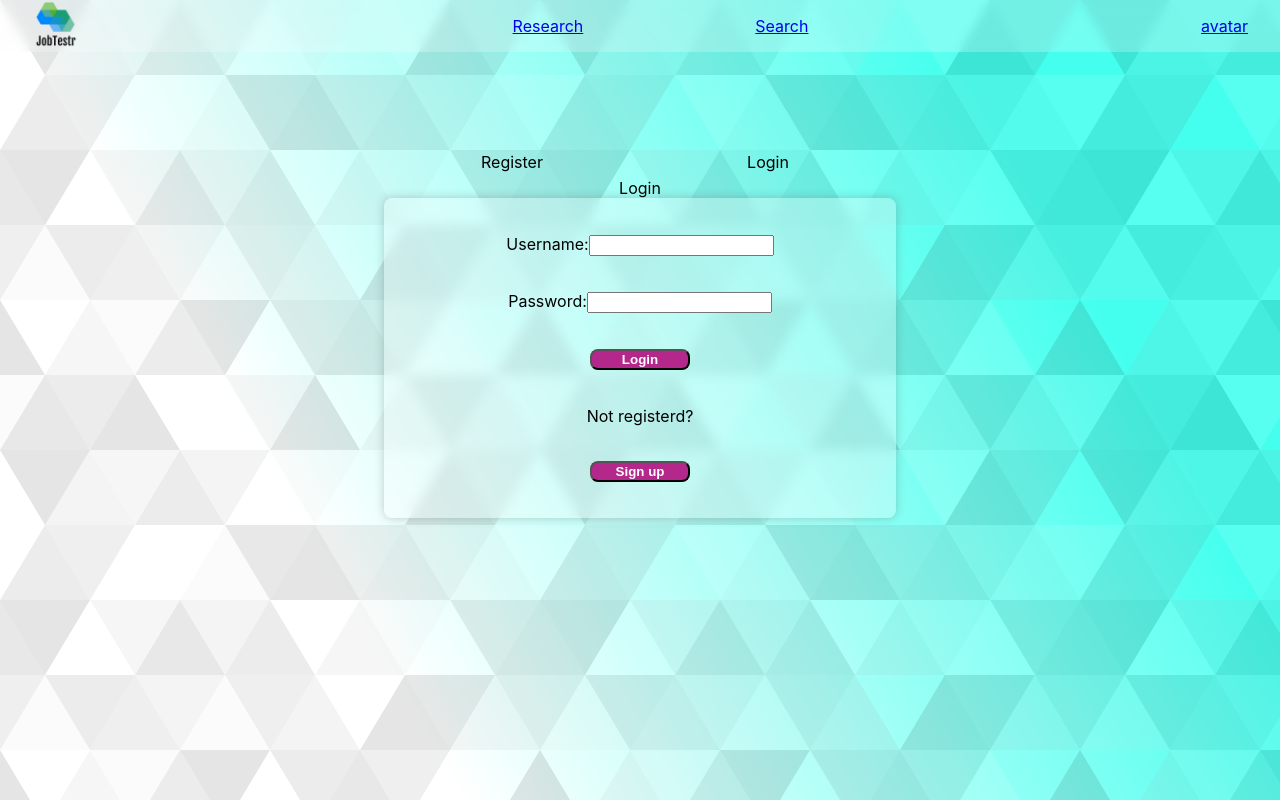
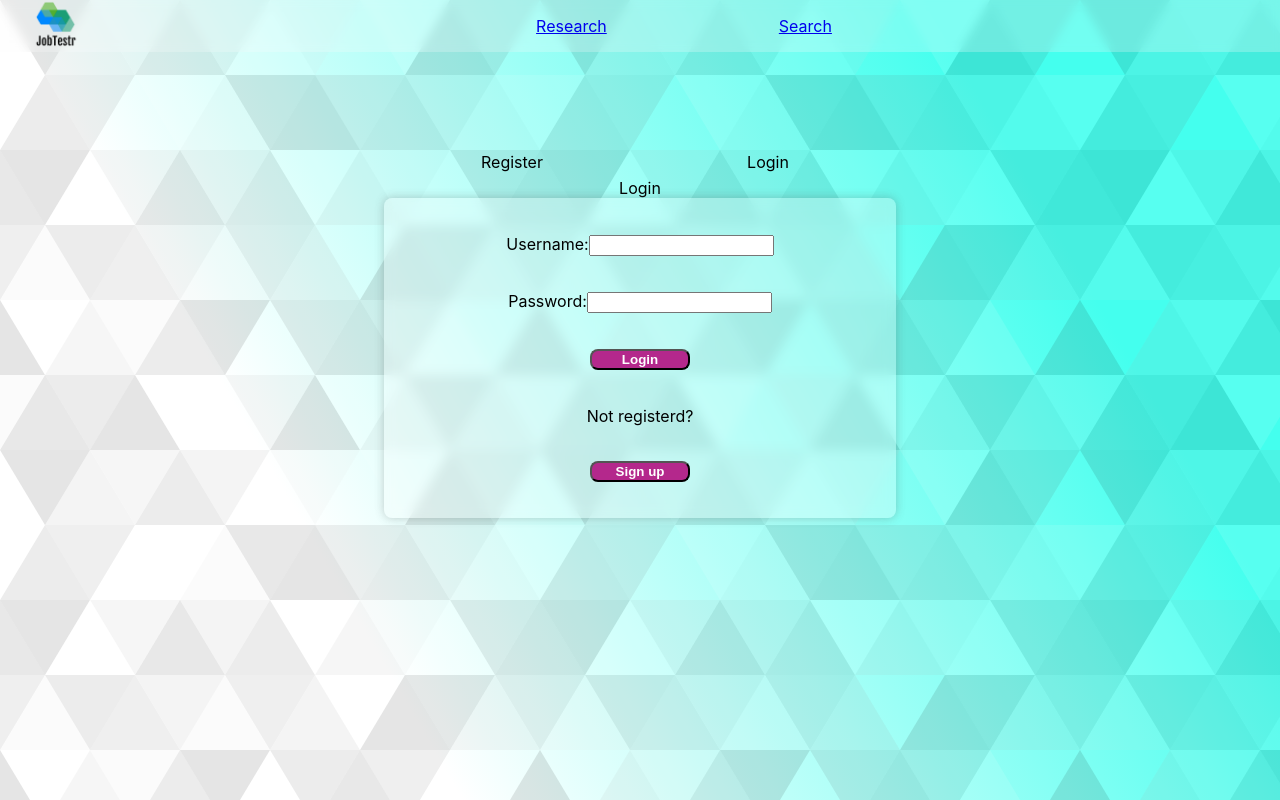
Before and after one commit to epittab/mod_four_project_client, a React (Create React App) app: page /research in a window 1280 px wide. Built offline with nearby package versions, Linux system fonts and the light colour scheme; no server answers; what google-maps-react would draw is missing.

Commit message:
updated navbar

```diff
--- a/src/App.js
+++ b/src/App.js
@@ -48,7 +48,7 @@ class App extends React.Component {
       if (data.user_id) {
         this.setState({currentUser: data})
       }
-      console.log(data);
+      // console.log(data);
     })
   }
 
@@ -95,7 +95,7 @@ class App extends React.Component {
     .then(r => r.json())
     .then(data => {
         this.setState({tags: filteredTags})
-        console.log(data)
+        // console.log(data)
     })
   }
 
@@ -103,7 +103,7 @@ class App extends React.Component {
   render() {
   return (
     <div className="App">
-      <Navbar isLogged={!!this.state.currentUser} removeUser={this.removeUser}/>
+      <Navbar isLogged={!!this.state.currentUser} removeUser={this.removeUser} firstName={this.state.currentUser}/>
       {
         this.state.currentUser ?
         < Switch >
--- a/src/Navbar.js
+++ b/src/Navbar.js
@@ -24,7 +24,7 @@ class Navbar extends React.Component {
                     <li className='Navbar-menu-item'><Link to='/search'>Search</Link></li>
                 </ul>
                 <div className='Navbar-avatar'>
-                    <Link to='/user'>avatar</Link>
+                     { this.props.isLogged ? <p>Hello, <Link to='/user'>{this.props.firstName.name}</Link> </p> : ' '}
                     { this.props.isLogged ? <button onClick={this.logout}>Logout</button> : null}
                 </div>
             </div>
--- a/src/Research/JobListingDetail.js
+++ b/src/Research/JobListingDetail.js
@@ -38,7 +38,7 @@ class JobListingDetail extends React.Component {
 
         let tagData = this.cleanTagData()
         let filteredTags = tagData.filter( tagCount => tagCount.count > 0 )
-        console.log(filteredTags)
+        // console.log(filteredTags)
 
         return(
             <div className='JobListingDetail' >
--- a/src/Research/JobListingShowPage.js
+++ b/src/Research/JobListingShowPage.js
@@ -11,7 +11,7 @@ class JobListingShowPage extends React.Component {
     }
     render(){
         let listingInfo = this.props.listings.find( (l) => l.id == this.props.id)
-        console.log(listingInfo)
+        // console.log(listingInfo)
         return(
             <div className='JobInfo-container'>
 
--- a/src/Research/ResearchDetailContainer.js
+++ b/src/Research/ResearchDetailContainer.js
@@ -34,7 +34,7 @@ class ResearchDetailContainer extends React.Component {
         .then(r => r.json())
         .then( data => {
             this.setState({listings: data})
-            console.log(data)
+            // console.log(data)
         })
     }
 
@@ -87,7 +87,7 @@ class ResearchDetailContainer extends React.Component {
         let listingsData = this.cleanListingsData()
         let tagsData = this.cleanTagData()
 
-        console.log(tagsData)
+        // console.log(tagsData)
         return(
 
             <Switch>
```
